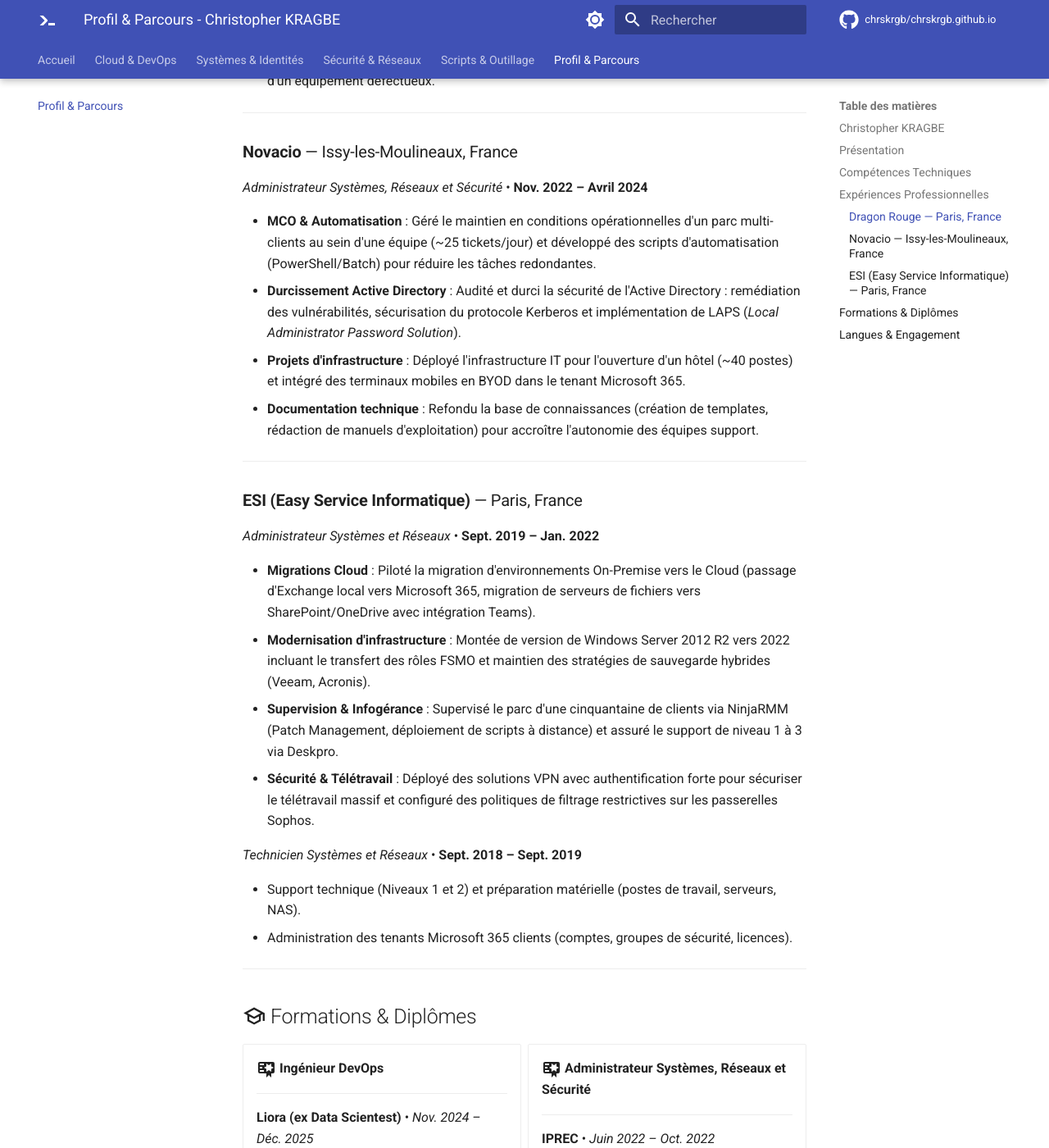
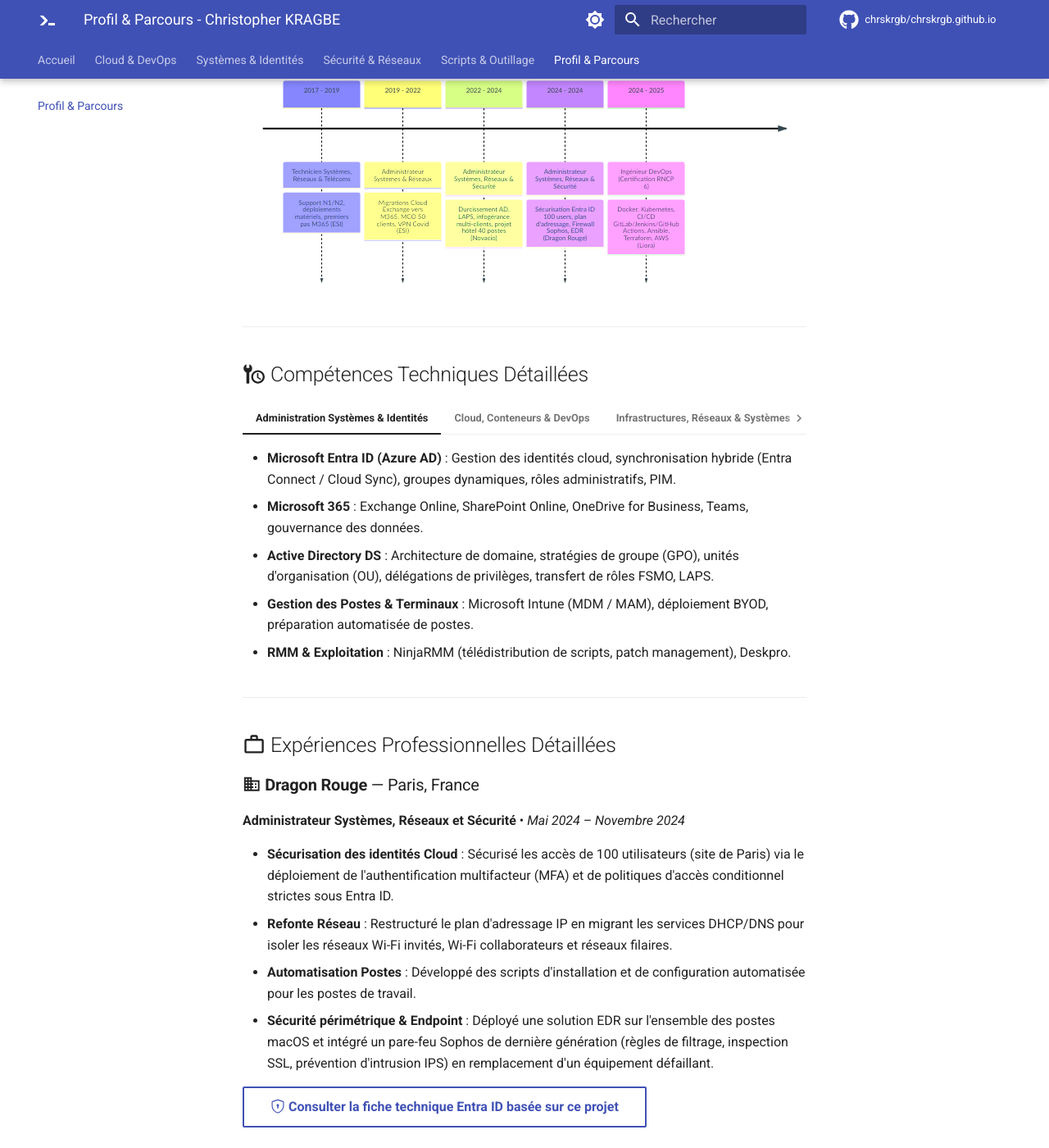
Before and after one commit to chrskrgb/chrskrgb.github.io, an MkDocs documentation site: the page built from docs/a-propos.md, in a window 1280 px wide and 1400 px high, scrolled down 1522 px. Shown: the whole window at 82% size. Built offline with MkDocs 1.6.1 and Material for MkDocs 9.7.7, drawn with Linux system fonts in a browser that asks for light colours; emoji names are drawn with the system emoji font; comment, search, counter and statistics services are not loaded; some of the changed text lies outside the part shown.

Commit message:
docs: mise à jour complète de la page à propos depuis le CV

````diff
--- a/docs/a-propos.md
+++ b/docs/a-propos.md
@@ -1,97 +1,151 @@
 ---
 title: Profil & Parcours - Christopher KRAGBE
-description: Parcours professionnel, compétences techniques et formations de Christopher KRAGBE
+description: Parcours professionnel, compétences techniques, réalisations et formations de Christopher KRAGBE
 ---
 
 # Profil Professionnel & Parcours
 
 <div class="hero-banner" markdown>
 
-### Christopher KRAGBE
-**Administrateur Systèmes, Réseaux & Sécurité $|$ Ingénieur DevOps**
-:material-map-marker: Pantin, France &bull; :material-phone: +33 6 80 81 03 01 &bull; :material-email: [kragbe.christopher@pm.me](mailto:kragbe.christopher@pm.me)
+# Christopher KRAGBE
+<p class="subtitle">
+<strong>Administrateur Systèmes, Réseaux & Sécurité $|$ Ingénieur DevOps</strong><br>
+:material-map-marker: Pantin, France &bull; :material-phone: +33 6 80 81 03 01 &bull; :material-email: <a href="mailto:kragbe.christopher@pm.me">kragbe.christopher@pm.me</a>
+</p>
 
 [:material-file-pdf-box: Télécharger mon CV au format PDF](assets/Christopher_KRAGBE_CV.pdf){ .md-button .md-button--primary target="_blank" }
 [:octicons-mark-github-16: Profil GitHub](https://github.com/chrskrgb){ .md-button .md-button--secondary target="_blank" }
 [:material-linkedin: Profil LinkedIn](https://linkedin.com/in/chrs-krgb){ .md-button .md-button--secondary target="_blank" }
+[:octicons-mail-24: M'envoyer un email](mailto:kragbe.christopher@pm.me){ .md-button .md-button--secondary }
 
 </div>
 
 ---
 
-## :material-card-account-details-outline: Présentation
+## :material-bullseye-arrow: Synthèse du Profil
 
-Administrateur d'infrastructures hybrides (On-premise et Cloud) avec **plus de 5 ans d'expérience opérationnelle**, sur les systèmes traditionnels (Windows/macOS/Linux), le réseau et la sécurité.
+> « Administrateur d'infrastructures hybrides (On-premise et Cloud) avec **plus de 5 ans d'expérience opérationnelle**, sur les systèmes traditionnels (Windows/macOS/Linux), le réseau et la sécurité.
+> Récemment certifié **Ingénieur DevOps**, mon objectif actuel est de consolider et d'éprouver sur le terrain mes acquis en automatisation, en intégration continue (CI/CD) et Cloud, afin de faire le pont entre l'exploitation classique et les méthodes d'industrialisation modernes. »
 
-Récemment certifié **Ingénieur DevOps (Titre RNCP Niveau 6)**, mon objectif est de consolider et d'éprouver sur le terrain mes acquis en automatisation, en intégration continue (CI/CD) et Cloud, afin de faire le pont entre l'exploitation classique et les méthodes d'industrialisation modernes.
+### :material-chart-box-outline: Chiffres & Impacts Clés
+
+<div class="grid cards" markdown>
+
+-   :material-calendar-clock:{ .lg .middle } __+5 Années d'Expérience__
+
+    ---
+
+    Administration d'environnements de production, gestion d'infrastructures multi-clients et support N1 à N3.
+
+-   :material-shield-check:{ .lg .middle } __100 Utilisateurs Sécurisés__
+
+    ---
+
+    Déploiement MFA obligatoire, Accès Conditionnel Entra ID et filtrage périmétrique avancé chez Dragon Rouge.
+
+-   :material-server-network:{ .lg .middle } __50+ Clients Infogérés__
+
+    ---
+
+    Supervision centralisée via NinjaRMM, patch management et maintien en conditions opérationnelles (MCO).
+
+-   :material-school-outline:{ .lg .middle } __Double Titre RNCP Niveau 6__
+
+    ---
+
+    Ingénieur DevOps (Liora / ex Data Scientest) et Administrateur Systèmes, Réseaux et Sécurité (IPREC).
+
+</div>
 
 ---
 
-## :material-wrench-clock: Compétences Techniques
+## :material-timeline-text-outline: Chronologie & Évolution Professionnelle
+
+```mermaid
+timeline
+    title Trajectoire Professionnelle de Christopher KRAGBE
+    2017 - 2019 : Technicien Systèmes, Réseaux & Télécoms : Support N1/N2, déploiements matériels, premiers pas M365 (ESI)
+    2019 - 2022 : Administrateur Systèmes & Réseaux : Migrations Cloud Exchange vers M365, MCO 50 clients, VPN Covid (ESI)
+    2022 - 2024 : Administrateur Systèmes, Réseaux & Sécurité : Durcissement AD, LAPS, infogérance multi-clients, projet hôtel 40 postes (Novacio)
+    2024 - 2024 : Administrateur Systèmes, Réseaux & Sécurité : Sécurisation Entra ID 100 users, plan d'adressage, Firewall Sophos, EDR (Dragon Rouge)
+    2024 - 2025 : Ingénieur DevOps (Certification RNCP 6) : Docker, Kubernetes, CI/CD GitLab/Jenkins/GitHub Actions, Ansible, Terraform, AWS (Liora)
+```
+
+---
+
+## :material-wrench-clock: Compétences Techniques Détaillées
 
 === "Administration Systèmes & Identités"
-    - **Cloud & Microsoft 365** : Microsoft Entra ID, Exchange Online, SharePoint, Teams, OneDrive, Intune (MDM/MAM).
-    - **Synchronisation Hybride** : Entra Connect / Cloud Sync, gestion des identités hybrides.
-    - **Active Directory DS** : GPO, OU, délégations de privilèges, rôles FSMO, LAPS.
-    - **Gestion de Parc** : NinjaRMM, Deskpro, déploiement automatisé de postes.
+    - **Microsoft Entra ID (Azure AD)** : Gestion des identités cloud, synchronisation hybride (Entra Connect / Cloud Sync), groupes dynamiques, rôles administratifs, PIM.
+    - **Microsoft 365** : Exchange Online, SharePoint Online, OneDrive for Business, Teams, gouvernance des données.
+    - **Active Directory DS** : Architecture de domaine, stratégies de groupe (GPO), unités d'organisation (OU), délégations de privilèges, transfert de rôles FSMO, LAPS.
+    - **Gestion des Postes & Terminaux** : Microsoft Intune (MDM / MAM), déploiement BYOD, préparation automatisée de postes.
+    - **RMM & Exploitation** : NinjaRMM (télédistribution de scripts, patch management), Deskpro.
 
 === "Cloud, Conteneurs & DevOps"
-    - **Cloud** : Architecture AWS, Microsoft Azure.
-    - **Conteneurs & Orchestration** : Docker, Docker Compose, Podman, Kubernetes.
-    - **Infrastructure as Code** : Ansible (Playbooks, Roles, Vault), Terraform.
+    - **Cloud** : Architecture Amazon Web Services (AWS), Microsoft Azure.
+    - **Conteneurs** : Docker, Docker Compose, Podman (création d'images durcies et légères multi-stage).
+    - **Orchestration** : Kubernetes (Pods, Deployments, Services, ConfigMaps, Ingress).
+    - **Infrastructure as Code (IaC)** : Ansible (Playbooks, Roles, Inventory, Ansible Vault), Terraform.
     - **Intégration & Déploiement Continu** : GitHub Actions, GitLab CI, Jenkins.
     - **Supervision & Métrologie** : Prometheus, Grafana.
 
-=== "Infrastructures, Virtualisation & Réseaux"
-    - **Systèmes** : Windows Server (2012 R2 à 2022), Linux (Debian, Ubuntu Server, RHEL), macOS.
-    - **Virtualisation & Stockage** : VMware vCenter / ESXi, Hyper-V, Proxmox VE, NAS / SAN.
-    - **Sauvegardes** : Veeam Backup & Replication, Acronis Cyber Protect.
-    - **Réseau** : TCP/IP, DNS, DHCP, VLANs, Routage, VPN (WireGuard, OpenVPN, IPsec).
+=== "Infrastructures, Réseaux & Systèmes"
+    - **Systèmes d'exploitation** : Windows Server (2012 R2, 2016, 2019, 2022), Linux (Debian, Ubuntu Server, RHEL / Rocky Linux), macOS.
+    - **Virtualisation & Stockage** : VMware vSphere / vCenter / ESXi, Microsoft Hyper-V, Proxmox VE, NAS / SAN (Synology, QNAP).
+    - **Sauvegardes & PRA/PCA** : Veeam Backup & Replication, Acronis Cyber Protect.
+    - **Réseaux & Protocoles** : TCP/IP, DNS, DHCP, VLANs (802.1Q), routage inter-VLAN, NAT/PAT, VPN (WireGuard, OpenVPN, IPsec).
 
-=== "Sécurité & Conformité"
-    - **Accès & Identités** : Authentification Multi-Facteurs (MFA), Stratégies d'Accès Conditionnel, comptes Break-Glass.
-    - **Pare-feu & Endpoint** : Sophos, Fortinet, Watchguard, Defender for Office 365, solutions EDR.
-    - **Durcissement & Normes** : Hardening OS, remédiation Kerberos, ITIL, RGPD, ISO 27001.
+=== "Sécurité, Gouvernance & Normes"
+    - **Gestion des Accès** : Authentification Multi-Facteurs (MFA), Stratégies d'Accès Conditionnel, comptes de secours Break-Glass.
+    - **Protection Périmétrique & Endpoint** : Firewalls (Sophos, Fortinet, Watchguard), inspection SSL, IPS/IDS, Defender for Office 365, EDR.
+    - **Durcissement & Conformité** : Hardening OS (Linux/Windows), sécurisation du protocole Kerberos, conformité RGPD, ISO 27001, bonnes pratiques ITIL.
 
 ---
 
-## :material-briefcase-outline: Expériences Professionnelles
+## :material-briefcase-outline: Expériences Professionnelles Détaillées
 
-### **Dragon Rouge** — Paris, France
-*Administrateur Systèmes, Réseaux et Sécurité* &bull; **Mai 2024 – Nov. 2024**
+### :material-domain: **Dragon Rouge** — Paris, France
+**Administrateur Systèmes, Réseaux et Sécurité** &bull; *Mai 2024 – Novembre 2024*
 
-- **Sécurisation des identités** : Sécurisé les accès de 100 utilisateurs (site de Paris) via le déploiement de l'authentification multifacteur (MFA) et de politiques d'accès conditionnel strictes sous Entra ID.
-- **Réseau & Postes** : Restructuré le plan d'adressage IP en migrant les services DHCP/DNS pour isoler les réseaux Wi-Fi et filaires, et automatisé l'installation des postes via scripts.
-- **Sécurité périmétrique & Endpoint** : Déploiement d'une solution EDR sur les postes macOS et intégration d'un firewall Sophos (règles de filtrage, inspection SSL, IPS) en remplacement d'un équipement défectueux.
+- **Sécurisation des identités Cloud** : Sécurisé les accès de 100 utilisateurs (site de Paris) via le déploiement de l'authentification multifacteur (MFA) et de politiques d'accès conditionnel strictes sous Entra ID.
+- **Refonte Réseau** : Restructuré le plan d'adressage IP en migrant les services DHCP/DNS pour isoler les réseaux Wi-Fi invités, Wi-Fi collaborateurs et réseaux filaires.
+- **Automatisation Postes** : Développé des scripts d'installation et de configuration automatisée pour les postes de travail.
+- **Sécurité périmétrique & Endpoint** : Déployé une solution EDR sur l'ensemble des postes macOS et intégré un pare-feu Sophos de dernière génération (règles de filtrage, inspection SSL, prévention d'intrusion IPS) en remplacement d'un équipement défaillant.
+
+[:octicons-shield-lock-24: Consulter la fiche technique Entra ID basée sur ce projet](systeme-identite/entra-id-securisation.md){ .md-button .md-button--secondary }
 
 ---
 
-### **Novacio** — Issy-les-Moulineaux, France
-*Administrateur Systèmes, Réseaux et Sécurité* &bull; **Nov. 2022 – Avril 2024**
+### :material-domain: **Novacio** — Issy-les-Moulineaux, France
+**Administrateur Systèmes, Réseaux et Sécurité** &bull; *Novembre 2022 – Avril 2024*
 
-- **MCO & Automatisation** : Géré le maintien en conditions opérationnelles d'un parc multi-clients au sein d'une équipe (~25 tickets/jour) et développé des scripts d'automatisation (PowerShell/Batch) pour réduire les tâches redondantes.
-- **Durcissement Active Directory** : Audité et durci la sécurité de l'Active Directory : remédiation des vulnérabilités, sécurisation du protocole Kerberos et implémentation de LAPS (*Local Administrator Password Solution*).
-- **Projets d'infrastructure** : Déployé l'infrastructure IT pour l'ouverture d'un hôtel (~40 postes) et intégré des terminaux mobiles en BYOD dans le tenant Microsoft 365.
-- **Documentation technique** : Refondu la base de connaissances (création de templates, rédaction de manuels d'exploitation) pour accroître l'autonomie des équipes support.
+- **Maintien en Conditions Opérationnelles (MCO)** : Assuré le MCO d'un parc multi-clients au sein d'une équipe technique (~25 tickets/jour).
+- **Automatisation & Outillage** : Développé des scripts d'automatisation en PowerShell et Batch afin d'éliminer les interventions manuelles et répétitives.
+- **Audit & Durcissement Active Directory** : Identifié et remédié aux vulnérabilités d'annuaire, renforcé la sécurité du protocole Kerberos et déployé LAPS (*Local Administrator Password Solution*) pour supprimer les mots de passe administrateur locaux identiques.
+- **Déploiement d'infrastructure hôtelière** : Conçu et déployé l'infrastructure IT complète pour l'ouverture d'un établissement hôtelier (~40 postes), avec intégration de terminaux mobiles en BYOD dans le tenant Microsoft 365.
+- **Gestion des connaissances** : Refondu la base de connaissances documentaire (création de templates standardisés, rédaction de manuels d'exploitation opérationnels).
 
 ---
 
-### **ESI (Easy Service Informatique)** — Paris, France
-*Administrateur Systèmes et Réseaux* &bull; **Sept. 2019 – Jan. 2022**
+### :material-domain: **ESI (Easy Service Informatique)** — Paris, France
+**Administrateur Systèmes et Réseaux** &bull; *Septembre 2019 – Janvier 2022*
 
-- **Migrations Cloud** : Piloté la migration d'environnements On-Premise vers le Cloud (passage d'Exchange local vers Microsoft 365, migration de serveurs de fichiers vers SharePoint/OneDrive avec intégration Teams).
-- **Modernisation d'infrastructure** : Montée de version de Windows Server 2012 R2 vers 2022 incluant le transfert des rôles FSMO et maintien des stratégies de sauvegarde hybrides (Veeam, Acronis).
-- **Supervision & Infogérance** : Supervisé le parc d'une cinquantaine de clients via NinjaRMM (Patch Management, déploiement de scripts à distance) et assuré le support de niveau 1 à 3 via Deskpro.
-- **Sécurité & Télétravail** : Déployé des solutions VPN avec authentification forte pour sécuriser le télétravail massif et configuré des politiques de filtrage restrictives sur les passerelles Sophos.
+- **Migration vers le Cloud M365** : Piloté la transition d'environnements On-Premise vers le Cloud : migration des boîtes aux lettres d'Exchange local vers Microsoft 365, et migration des serveurs de fichiers traditionnels vers SharePoint Online et OneDrive avec adoption de Microsoft Teams.
+- **Modernisation du parc serveurs** : Montée de version de contrôleurs de domaine Windows Server 2012 R2 vers Windows Server 2022 avec transfert sécurisé des rôles FSMO.
+- **Sauvegardes & Continuité d'activité** : Administration et tests de restauration réguliers des sauvegardes hybrides via Veeam Backup et Acronis.
+- **Infogérance & RMM** : Supervision proactive du parc d'une cinquantaine d'entreprises clientes via l'outil NinjaRMM (Patch Management automatisé, exécution de scripts distants) et support technique N1 à N3 sous Deskpro.
+- **Continuité d'activité Covid-19** : Déploiement d'urgence de passerelles VPN avec authentification renforcée et politiques de filtrage strictes sur pare-feu Sophos pour permettre le travail à distance massif.
 
-*Technicien Systèmes et Réseaux* &bull; **Sept. 2018 – Sept. 2019**
+**Technicien Systèmes et Réseaux** &bull; *Septembre 2018 – Septembre 2019*
 
-- Support technique (Niveaux 1 et 2) et préparation matérielle (postes de travail, serveurs, NAS).
-- Administration des tenants Microsoft 365 clients (comptes, groupes de sécurité, licences).
+- Support utilisateur Niveaux 1 et 2 en environnement multi-clients.
+- Préparation matérielle, masterisation et intégration en réseau (postes clients, serveurs, stockages NAS).
+- Gestion quotidienne des tenants Microsoft 365 (création des comptes, gestion des licences et groupes de sécurité).
 
 ---
 
-## :material-school-outline: Formations & Diplômes
+## :material-school-outline: Formations & Certifications
 
 <div class="grid cards" markdown>
 
@@ -100,34 +154,42 @@ Récemment certifié **Ingénieur DevOps (Titre RNCP Niveau 6)**, mon objectif e
     ---
 
     **Liora (ex Data Scientest)** &bull; *Nov. 2024 – Déc. 2025*
-    Titre RNCP Niveau 6 (Bac+3/4). Cloud, Docker, Kubernetes, CI/CD, Ansible, Terraform.
+    **Titre RNCP Niveau 6 (Bac+3/4)**
+    *Cloud AWS, Conteneurisation Docker, Orchestration Kubernetes, CI/CD (GitLab, Jenkins), Infrastructure as Code (Ansible, Terraform), Monitoring (Prometheus, Grafana).*
 
 -   :material-certificate:{ .lg .middle } __Administrateur Systèmes, Réseaux et Sécurité__
 
     ---
 
     **IPREC** &bull; *Juin 2022 – Oct. 2022*
-    Titre RNCP Niveau 6. Administration système avancée, durcissement et gestion d'infrastructure.
+    **Titre RNCP Niveau 6 (Bac+3/4)**
+    *Administration avancée Windows/Linux, virtualisation, politiques de sécurité, routage et pare-feu.*
 
 -   :material-school:{ .lg .middle } __Technicien Supérieur Réseaux & Télécoms__
 
     ---
 
     **Centre Laser Formation** &bull; *Sept. 2018 – Juin 2019*
-    Titre RNCP Niveau 5 (Bac+2).
+    **Titre RNCP Niveau 5 (Bac+2)**
+    *Architecture réseaux LAN/WAN, protocoles de communication, services d'annuaire et maintenance.*
 
 -   :material-school:{ .lg .middle } __Technicien Systèmes, Réseaux & Télécoms__
 
     ---
 
     **Centre Laser Formation** &bull; *Sept. 2017 – Juin 2018*
-    Titre RNCP Niveau 4 (Bac).
+    **Titre RNCP Niveau 4 (Bac)**
+    *Support technique, maintenance préventive et curative, câblage et configuration des équipements.*
 
 </div>
 
 ---
 
-## :material-translate: Langues & Engagement
+## :material-translate: Langues & Engagement Associatif
 
-- **Langues** : Français (Langue maternelle), Anglais (Professionnel et technique - B2).
-- **Engagement associatif** : **Coordinateur Polyvalent** - *L'Esprit Léger* (Juin 2018 – Présent) : Conception, production et animations d'évènements festifs à Montreuil.
+- **Langues** :
+    - :fr: **Français** : Langue maternelle
+    - :gb: **Anglais** : Professionnel et technique (Niveau B2) — apte à rédiger et échanger en contexte international.
+- **Engagement bénévole** :
+    - **Coordinateur Polyvalent** &bull; *L'Esprit Léger* (Juin 2018 – Présent)
+      Conception technique, régie, logistique, production et animation d'événements culturels et festifs à Montreuil.
````
